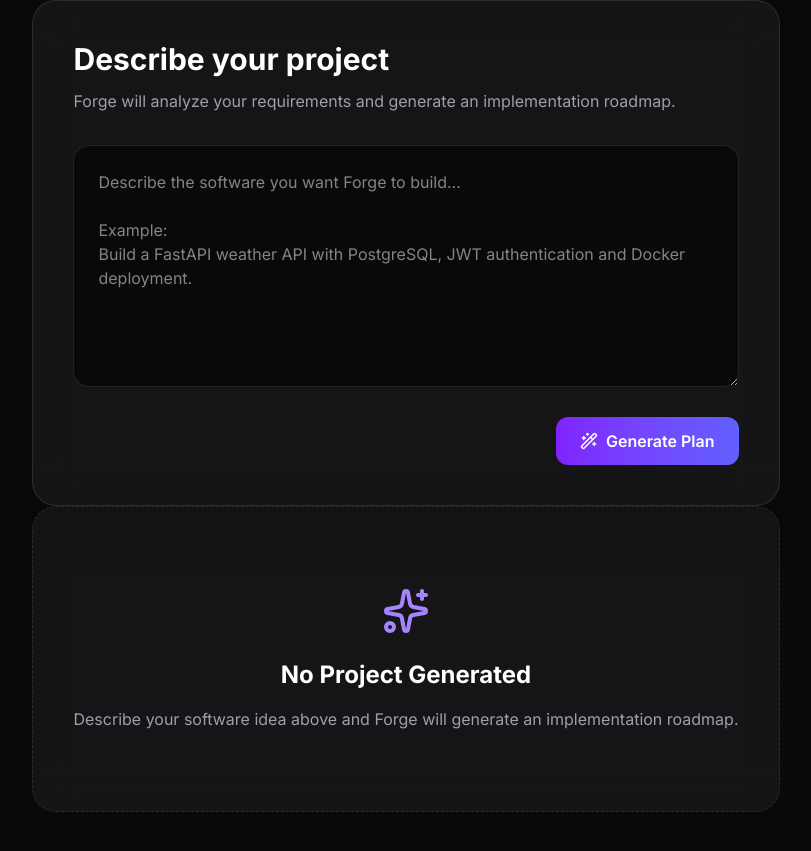
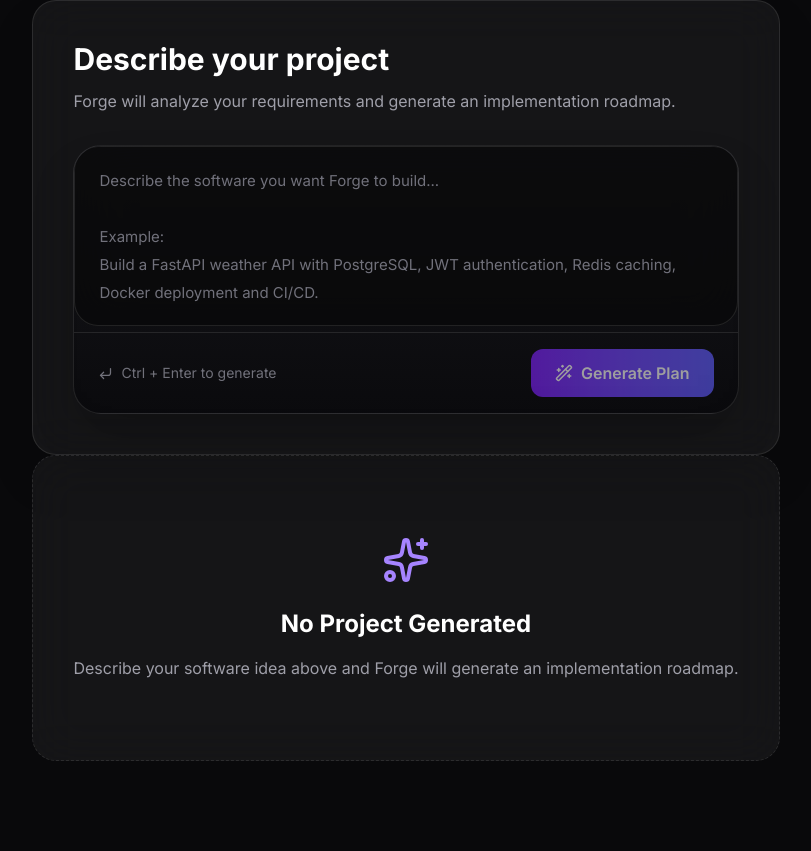
Before and after one commit to DhritiSoni4/forge-ai-engineer, a React (Vite) app in the folder frontend/: page / in a window 1280 px wide. Shown: the part 821-1672 px from the top of the page, without its empty margins (234-1045 px from the left). Built offline with nearby package versions, Linux system fonts and the light colour scheme.

Commit message:
feat(planner): add cursor-style prompt editor with auto-resize

```diff
--- a/frontend/src/components/planner/PlannerForm.tsx
+++ b/frontend/src/components/planner/PlannerForm.tsx
@@ -1,6 +1,12 @@
-import { Wand2 } from "lucide-react";
+import type { KeyboardEvent } from "react";
+import {
+  CornerDownLeft,
+  Wand2,
+} from "lucide-react";
+
 import Button from "../ui/Button";
 import Spinner from "../ui/Spinner";
+import AutoResizeTextarea from "../ui/AutoResizeTextarea";
 
 interface PlannerFormProps {
   description: string;
@@ -15,30 +21,45 @@ function PlannerForm({
   onDescriptionChange,
   onGeneratePlan,
 }: PlannerFormProps) {
+  const handleKeyDown = (
+    e: KeyboardEvent<HTMLTextAreaElement>
+  ) => {
+    if ((e.metaKey || e.ctrlKey) && e.key === "Enter") {
+      e.preventDefault();
+
+      if (!loading && description.trim()) {
+        onGeneratePlan();
+      }
+    }
+  };
+
   return (
-    <div className="space-y-6">
-
-      <textarea
-        rows={8}
+    <div className="space-y-5">
+      <div className="overflow-hidden rounded-[28px] border border-white/10 bg-gradient-to-b from-zinc-900/90 to-zinc-950/90 shadow-2xl backdrop-blur-xl">
+        <AutoResizeTextarea
           value={description}
           onChange={(e) => onDescriptionChange(e.target.value)}
-        placeholder="Describe the software you want Forge to build...
+          onKeyDown={handleKeyDown}
+          placeholder={`Describe the software you want Forge to build...
 
 Example:
-Build a FastAPI weather API with PostgreSQL, JWT authentication and Docker deployment."
-        className="w-full rounded-2xl border border-white/10 bg-zinc-950 p-6 text-white outline-none transition focus:border-violet-500"
+Build a FastAPI weather API with PostgreSQL, JWT authentication, Redis caching, Docker deployment and CI/CD.`}
         />
 
-      <div className="flex justify-end">
+        <div className="flex items-center justify-between border-t border-white/10 px-6 py-4">
+          <div className="flex items-center gap-2 text-sm text-zinc-500">
+            <CornerDownLeft size={15} />
+            <span>Ctrl + Enter to generate</span>
+          </div>
 
           <Button
             onClick={onGeneratePlan}
-          disabled={loading}
+            disabled={loading || !description.trim()}
           >
             {loading ? (
               <>
                 <Spinner />
-              Generating...
+                Generating Plan...
               </>
             ) : (
               <>
@@ -47,11 +68,9 @@ Build a FastAPI weather API with PostgreSQL, JWT authentication and Docker deplo
               </>
             )}
           </Button>
-
         </div>
-
+      </div>
     </div>
   );
 }
-
 export default PlannerForm;
--- /dev/null
+++ b/frontend/src/components/ui/AutoResizeTextarea.tsx
@@ -0,0 +1,64 @@
+import {
+  forwardRef,
+  useEffect,
+  useRef,
+} from "react";
+
+interface AutoResizeTextareaProps
+  extends React.TextareaHTMLAttributes<HTMLTextAreaElement> {}
+
+const AutoResizeTextarea = forwardRef<
+  HTMLTextAreaElement,
+  AutoResizeTextareaProps
+>((props, ref) => {
+  const innerRef = useRef<HTMLTextAreaElement>(null);
+
+  const textareaRef =
+    (ref as React.RefObject<HTMLTextAreaElement>) ?? innerRef;
+
+  useEffect(() => {
+    const textarea = textareaRef.current;
+
+    if (!textarea) return;
+
+    textarea.style.height = "0px";
+    textarea.style.height = `${textarea.scrollHeight}px`;
+  }, [props.value, textareaRef]);
+
+  return (
+    <textarea
+      {...props}
+      ref={textareaRef}
+      rows={1}
+      className={[
+        "min-h-[180px]",
+        "max-h-[420px]",
+        "w-full",
+        "resize-none",
+        "overflow-y-auto",
+        "rounded-3xl",
+        "border",
+        "border-white/10",
+        "bg-zinc-950/80",
+        "px-6",
+        "py-5",
+        "text-[15px]",
+        "leading-7",
+        "text-white",
+        "placeholder:text-zinc-500",
+        "outline-none",
+        "transition-all",
+        "duration-300",
+        "focus:border-violet-500/70",
+        "focus:ring-4",
+        "focus:ring-violet-500/10",
+        "backdrop-blur-xl",
+        props.className ?? "",
+      ].join(" ")}
+    />
+  );
+});
+
+AutoResizeTextarea.displayName = "AutoResizeTextarea";
+
+export default AutoResizeTextarea;
```
Lines whose indentation alone changed are shown as unchanged.
